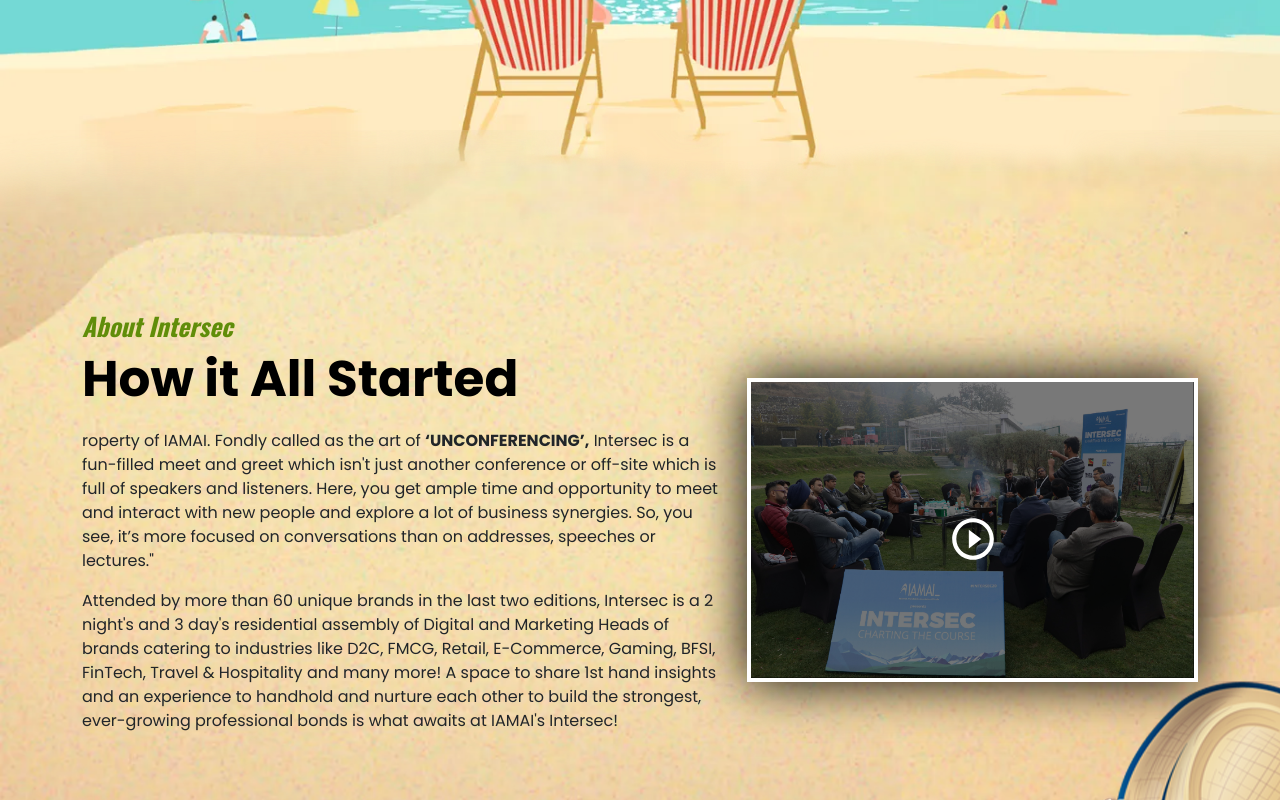
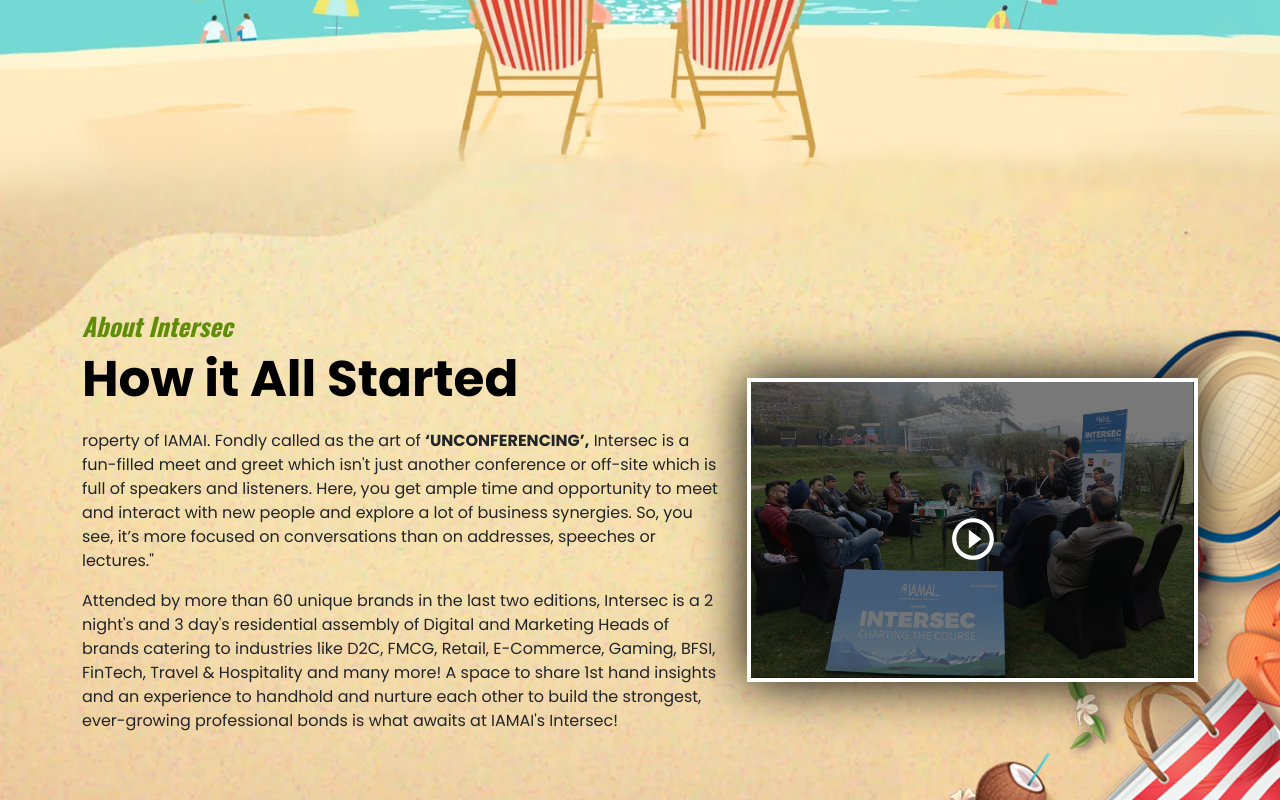
Before and after one commit to Tarun-500/bvceservices, a React (Vite) app: page / in a window 1280 px wide. Shown: the part 840-1640 px from the top of the page. Built offline with nearby package versions, Linux system fonts and the light colour scheme.

Commit message:
insitial commit

```diff
--- a/src/index.css
+++ b/src/index.css
@@ -303,9 +303,9 @@
   &::after {
     position: absolute;
     content: "";
-    top: 50%;
+    top: 25%;
     right: 0;
-    transform: translate(0, 25%);
+    transform: translate(0, 0%);
     width: 335px;
     height: 605px;
     background-repeat: no-repeat;
@@ -887,7 +887,9 @@
   }
   .about {
     top: 170px;
+    margin-bottom: 170px;
     padding: 60px 20px 60px 20px;
+
   }
 }
 
```
